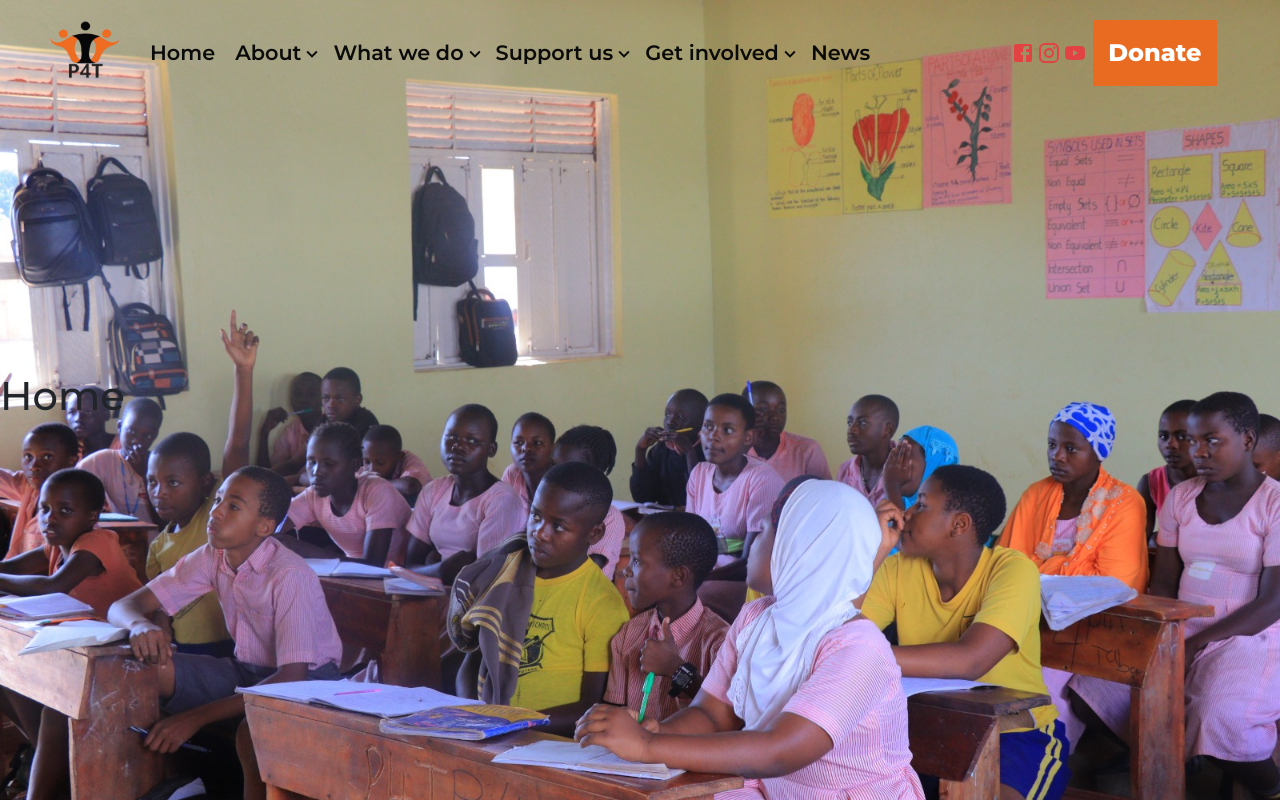
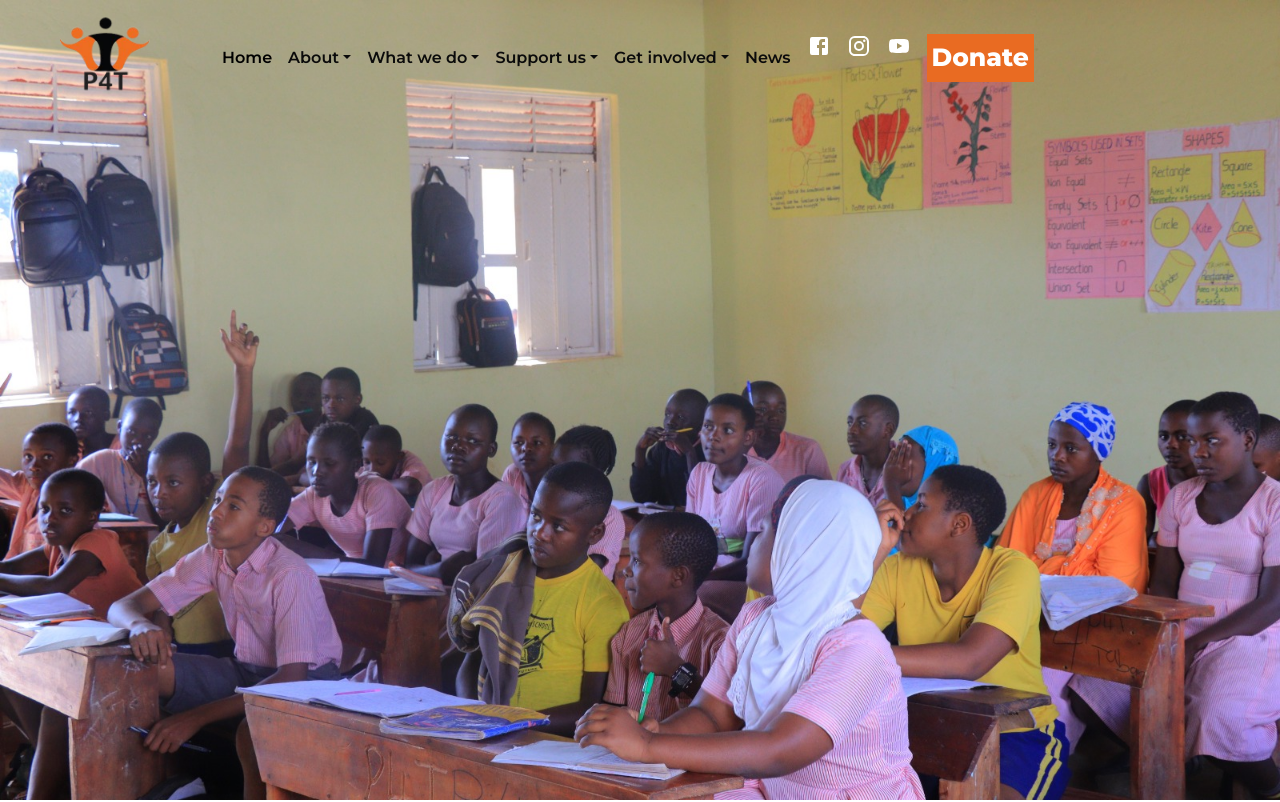
Before and after one commit to kwamboka1/p4t, a React (Create React App) app: page / in a window 1280 px wide. Shown: the top 802 px of the page. Built offline with nearby package versions, Linux system fonts and the light colour scheme.

Commit message:
updated navbar

```diff
--- a/src/components/navbar/Navbar.jsx
+++ b/src/components/navbar/Navbar.jsx
@@ -1,7 +1,6 @@
 import './navbar.scss';
 import React from 'react';
 import Logo from '../../assets/p4t.png';
-import ExpandMoreIcon from '@mui/icons-material/ExpandMore';
 import { useState } from 'react';
 import { Link } from 'react-router-dom';
 import FacebookIcon from '@mui/icons-material/Facebook';
@@ -16,139 +15,146 @@ const Navbar = () => {
         return () => (window.onscroll = null);
     };
 
+    const iconColor = isScrolled ? 'var(--main-orange)' : 'var(--main-white)';
+
     return (
-        <div className={isScrolled ? 'navbar scrolled' : 'navbar'}>
-            <div className="navContainer">
-                <div className="left">
+        <div className={isScrolled ? 'navbar scrolled navbar-expand-lg' : 'navbar navbar-expand-lg'}>
+            <div class="container-fluid">
+                <Link to="/" className="navbar-brand">
                     <img
                         src={Logo}
                         alt=""
-                        width="100"
-                        height="70"
-                        className='logo'
+                        width="90"
+                        height="90"
+                        className="mx-5"
                     />
-                    <Link to="/" className='link'>
-                        <span>Home</span>
-                    </Link>
-                    <div>About</div>
-                    <div className="dropdown">
-                        <ExpandMoreIcon className="icon"/>
-                        <div className="options">
-                            <Link to='/what-we-do' className='link'>
-                                <span>Who we are</span>
+                </Link>
+                <button
+                    className="navbar-toggler"
+                    type="button"
+                    data-bs-toggle="collapse"
+                    data-bs-target="#navbarNavDarkDropdown"
+                    aria-controls="navbarNavDarkDropdown"
+                    aria-expanded="false"
+                    aria-label="Toggle navigation"
+                >
+                    <span className="navbar-toggler-icon"></span>
+                </button>
+                <div className="collapse navbar-collapse" id="navbarNavDarkDropdown">
+                    <ul className="navbar-nav">
+                        <li className='nav-item'>
+                            <Link to="/" className="link nav-link active" aria-current="page">Home</Link>
+                        </li>
+                        <li className="nav-item dropdown">
+                            <Link to="" className="link nav-link dropdown-toggle" role="button" data-bs-toggle="dropdown" aria-expanded="false">
+                                About
                             </Link>
-                            <hr className='text-primary'/>
-                            <Link to='/what-we-do' className='link'>
-                                <span>Our Team</span>
+                            <ul className="dropdown-menu dropdown-menu-light">
+                                <li>
+                                    <Link to="" className="dropdown-item" >Who we are</Link>
+                                </li>
+                                <li>
+                                    <Link to="" className="dropdown-item" >Our Team</Link>
+                                </li>
+                                <li>
+                                    <Link to="" className="dropdown-item" >Our Board</Link>
+                                </li>
+                                <li>
+                                    <Link to="" className="dropdown-item" >Our History</Link>
+                                </li>
+                                <li>
+                                    <Link to="" className="dropdown-item" >Contact us</Link>
+                                </li>
+                            </ul>
+                        </li>
+                        <li className="nav-item dropdown">
+                            <Link to="" className="link nav-link dropdown-toggle" role="button" data-bs-toggle="dropdown" aria-expanded="false">
+                                What we do
                             </Link>
-                            <hr className='text-primary'/>
-                            <Link to='' className='link'>
-                                <span >Our History</span>
+                            <ul className="dropdown-menu dropdown-menu-light">
+                                <li>
+                                    <Link to="" className="dropdown-item" >Education</Link>
+                                </li>
+                                <li>
+                                    <Link to="" className="dropdown-item" >Livelihood</Link>
+                                </li>
+                                <li>
+                                    <Link to="" className="dropdown-item" >Child Protection</Link>
+                                </li>
+                                <li>
+                                    <Link to="" className="dropdown-item" >Health</Link>
+                                </li>
+                                <li>
+                                    <Link to="" className="dropdown-item" >Our Impact</Link>
+                                </li>
+                            </ul>
+                        </li>
+                        <li className="nav-item dropdown">
+                            <Link to="" className="link nav-link dropdown-toggle" role="button" data-bs-toggle="dropdown" aria-expanded="false">
+                                Support us
                             </Link>
-                            <hr className='text-primary'/>
-                            <Link to='' className='link'>
-                                <span >FAQ</span>
+                            <ul className="dropdown-menu dropdown-menu-light">
+                                <li>
+                                    <Link to="" className="dropdown-item" >Support P4T</Link>
+                                </li>
+                                <li>
+                                    <Link to="" className="dropdown-item" >Support a family</Link>
+                                </li>
+                                <li>
+                                    <Link to="" className="dropdown-item" >Build a school</Link>
+                                </li>
+                                <li>
+                                    <Link to="" className="dropdown-item" >Protect a child</Link>
+                                </li>
+                                <li>
+                                    <Link to="" className="dropdown-item" >Keep a child in school</Link>
+                                </li>
+                            </ul>
+                        </li>
+                        <li className="nav-item dropdown">
+                            <Link to="" className="link nav-link dropdown-toggle" role="button" data-bs-toggle="dropdown" aria-expanded="false">
+                                Get involved
                             </Link>
-                            <hr className='text-primary'/>
-                            <Link to='' className='link'>
-                                <span >Contact Us</span>
+                            <ul className="dropdown-menu dropdown-menu-light">
+                                <li>
+                                    <Link to="" className="dropdown-item" >Partner with us</Link>
+                                </li>
+                                <li>
+                                    <Link to="" className="dropdown-item" >Career in P4T</Link>
+                                </li>
+                                <li>
+                                    <Link to="" className="dropdown-item" >Volunteer</Link>
+                                </li>
+                            </ul>
+                        </li>
+                        <li className='nav-item'>
+                            <Link to="/" className="link nav-link">News</Link>
+                        </li>
+                    </ul>
+                    <ul className="navbar-nav ml-auto">
+                        <li className='nav-item'>
+                            <Link to='' className='nav-link'>
+                                <FacebookIcon className='icon' style={{ color: iconColor }}/>
                             </Link>
-                        </div>
-                    </div>
-                    <div>What we do</div>
-                    <div className="dropdown">
-                        <ExpandMoreIcon className="icon"/>
-                        <div className="options">
-                            <Link to='' className='link'>
-                                <span>Education</span>
+                        </li>
+                        <li className='nav-item'>
+                            <Link to='' className='nav-link'>
+                                <InstagramIcon className='icon' style={{ color: iconColor }}/>
                             </Link>
-                            <hr className='text-primary'/>
-                            <Link to='' className='link'>
-                                <span>Livelihood</span>
+                        </li>
+                        <li className='nav-item'>
+                            <Link to='' className='nav-link'>
+                                <YouTubeIcon className='icon' style={{ color: iconColor }}/>
                             </Link>
-                            <hr className='text-primary'/>
-                            <Link to='' className='link'>
-                                <span >Child Protection</span>
+                        </li>
+                        <li className='nav-item'>
+                            <Link to="" className='nav-link'>
+                                <button className='nav-btn fw-bold'>
+                                    Donate
+                                </button>
                             </Link>
-                            <hr className='text-primary'/>
-                            <Link to='' className='link'>
-                                <span >Health</span>
-                            </Link>
-                            <hr className='text-primary'/>
-                            <Link to='' className='link'>
-                                <span >Our Impact</span>
-                            </Link>
-                        </div>
-                    </div>
-                    <div>Support us</div>
-                    <div className="dropdown">
-                        <ExpandMoreIcon className="icon"/>
-                        <div className="options">
-                            <Link to='' className='link'>
-                                <span>Keep a child in School</span>
-                            </Link>
-                            <hr className='text-primary'/>
-                            <Link to='' className='link'>
-                                <span>Support a family</span>
-                            </Link>
-                            <hr className='text-primary'/>
-                            <Link to='' className='link'>
-                                <span >Build a School</span>
-                            </Link>
-                            <hr className='text-primary'/>
-                            <Link to='' className='link'>
-                                <span >Protect a child</span>
-                            </Link>
-                            <hr className='text-primary'/>
-                            <Link to='' className='link'>
-                                <span >Donate tablets, laptops</span>
-                            </Link>
-                        </div>
-                    </div>
-                    <div>Get involved</div>
-                    <div className="dropdown">
-                        <ExpandMoreIcon className="icon"/>
-                        <div className="options">
-                            <Link to='' className='link'>
-                                <span>Partner with us</span>
-                            </Link>
-                            <hr className='text-primary'/>
-                            <Link to='' className='link'>
-                                <span>Donate</span>
-                            </Link>
-                            <hr className='text-primary'/>
-                            <Link to='' className='link'>
-                                <span >Career in P4T</span>
-                            </Link>
-                            <hr className='text-primary'/>
-                            <Link to='' className='link'>
-                                <span >Volunteer</span>
-                            </Link>
-                            <hr className='text-primary'/>
-                            <Link to='' className='link'>
-                                <span >Contact Us</span>
-                            </Link>
-                        </div>
-                    </div>
-                    <Link to='' className='link'>
-                        <span className='navbarmainLinks'>News</span>
-                    </Link>
-                </div>
-                <div className="right">
-                    <Link to=''>
-                        <FacebookIcon className='icon'/>
-                    </Link>
-                    <Link to=''>
-                        <InstagramIcon className='icon'/>
-                    </Link>
-                    <Link to=''>
-                        <YouTubeIcon className='icon'/>
-                    </Link>
-                    <Link to=''>
-                        <button className=''>
-                            Donate
-                        </button>
-                    </Link>
+                        </li>
+                    </ul>
                 </div>
             </div>
         </div>
--- a/src/components/navbar/navbar.scss
+++ b/src/components/navbar/navbar.scss
@@ -1,4 +1,4 @@
-@import "../../App.scss";
+// @import "../../App.scss";
 
 .navbar{
     width: 100%;
@@ -12,93 +12,17 @@
     &.scrolled{
         background-color: var(--main-white);
     }
+}
 
-    .navContainer{
-        padding: 0px 50px;
-        display: flex;
-        align-items: center;
-        justify-content: space-between;
-        height: 90px;
+.link {
+    font-size: 16px;
+    font-weight: 600;
+}
 
-        .left{
-            display: flex;
-            align-items: center;
-            font-weight: 600;
-            font-size: 1.3rem;
-            margin-right: 120px;
-            .logo{
-                padding-right: 30px;
-            }
-
-            span {
-                margin-right: 20px;
-                cursor: pointer;
-
-                @include tablet {
-                    display: none;
-                }
-
-                &.navbarmainLinks {
-                    @include tablet {
-                        display: block;
-                    }
-                }
-            }
-            .dropdown{
-                .icon{
-                    cursor: pointer;
-                    padding-right: 10px;
-                    margin-top: 2px;
-                    font-size: 2rem !important;
-                }
-                .options{
-                    display: none;
-                    background-color: var(--main-white);
-                    border-radius: 4px;
-                    padding: 15px;
-                    padding-top: 50px;
-                    margin-left: -100px;
-                    width: 300px;
-                    span{
-                        padding: 10px;
-                        margin: 20px 0;
-                        font-size: 1.2rem;
-                        cursor: pointer;
-                    }
-                }
-
-                &:hover{
-                    .options{
-                        display: flex;
-                        flex-direction: column;
-                        position: absolute;
-                    }
-                }
-            }
-        }
-
-        .right{
-            display: flex;
-            align-items: center;
-            font-weight: bold;
-
-            .icon{
-                margin: 0px 1px;
-                cursor: pointer;
-                color: var(--main-red);
-            }
-
-            button {
-                background-color: var(--main-orange);
-                font-size: 1.5rem;
-                font-weight: bold;
-                color: var(--main-white);
-                padding: 15px;
-                border: none;
-                cursor: pointer;
-                margin-left: 5px;
-            }
-        }
-    }
-
+.nav-btn {
+    font-size: 25px;
+    color: var(--main-white);
+    background-color: var(--main-orange);
+    border: none;
+    padding: 5px;
 }
--- a/src/pages/home/Home.jsx
+++ b/src/pages/home/Home.jsx
@@ -8,7 +8,7 @@ const Home = () => {
         <>
             <div className='home'>
                 <Navbar />
-                <h1>Home</h1>
+
             </div>
             <Footer />
         </>
```
